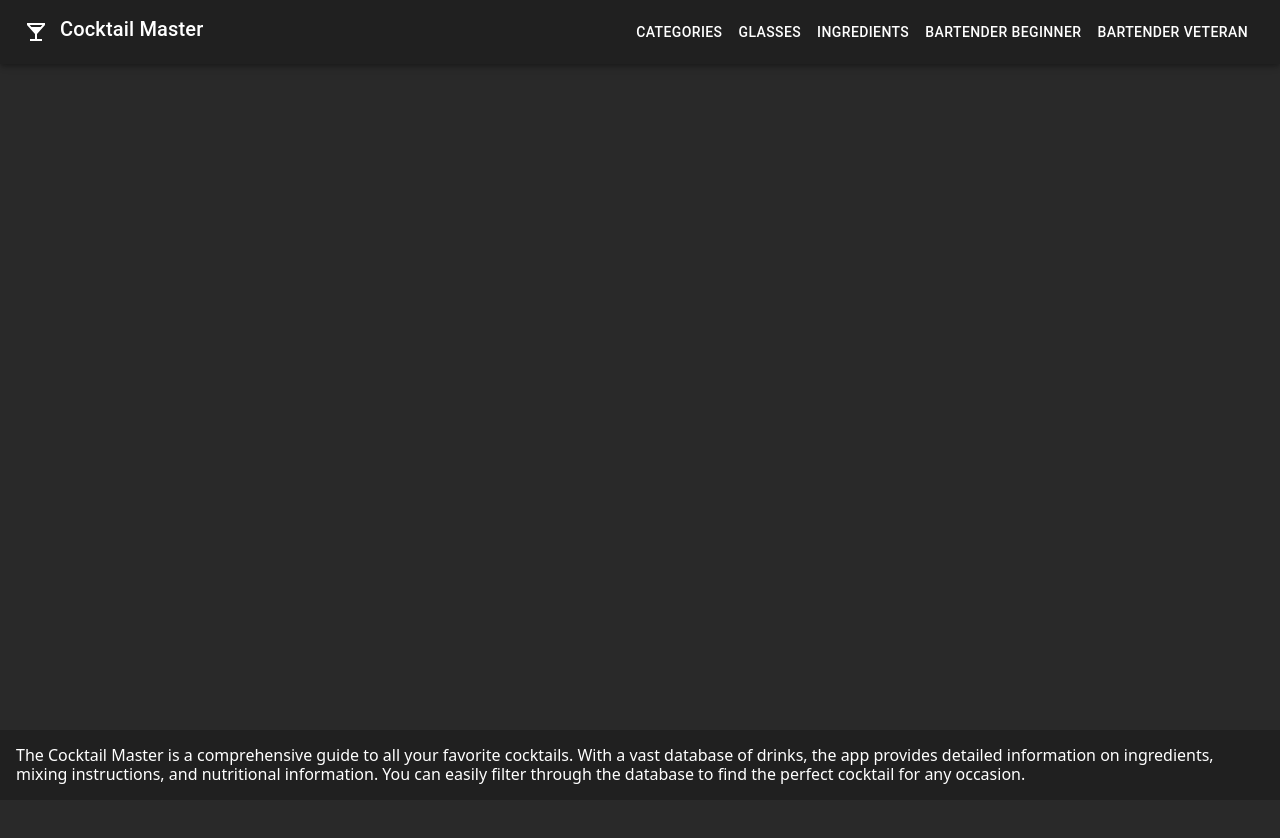
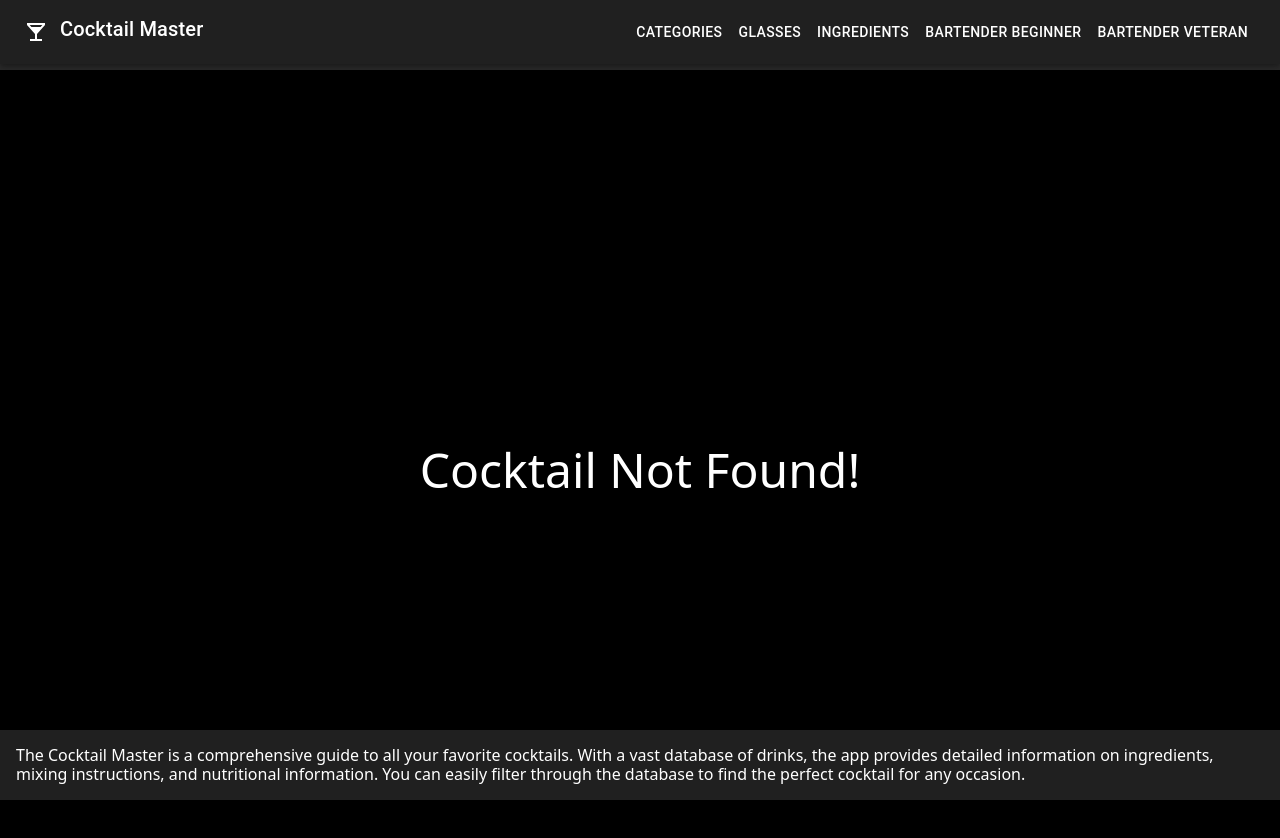
Before and after one commit to jahac00/Praksa_Lilly021-main-master-master-master-master, a React (Create React App) app: page /cocktail-not-found in a window 1280 px wide. Shown: the top 838 px of the page. Before the commit the page ends 800 px from the top, so only its background shows below. Built offline with nearby package versions, Linux system fonts and the light colour scheme.

Commit message:
Update: Navigate

```diff
--- a/src/components/Main.js
+++ b/src/components/Main.js
@@ -1,4 +1,4 @@
-import { Routes, Route } from "react-router-dom";
+import { Routes, Route, Navigate } from "react-router-dom";
 import Home from "../pages/Home";
 import Categories from "../pages/Categories";
 import Glasses from "../pages/Glasses";
@@ -6,6 +6,7 @@ import Ingridients from "../pages/Ingridients";
 import BartenderBeginner from "../pages/BartenderBeginner";
 import BartenderVeteran from "../pages/BartenderVeteran";
 import CocktailDetails from "../pages/CocktailDetails";
+import CocktailNotFound from "../pages/CocktailNotFound";
 
 function Main() {
   return (
@@ -18,6 +19,12 @@ function Main() {
       <Route path="/bartender-beginner" element={<BartenderBeginner />} />
       <Route path="/bartender-veteran" element={<BartenderVeteran />} />
       <Route path="/cocktail/:cocktailId" element={<CocktailDetails />} />
+      <Route path="/cocktail/*" element={<CocktailNotFound />} />
+      <Route
+        path="/cocktail/*"
+        element={<Navigate to="/cocktail-not-found" />}
+      />
+      <Route path="/cocktail-not-found" element={<CocktailNotFound />} />
     </Routes>
   );
 }
--- a/src/pages/CocktailDetails.js
+++ b/src/pages/CocktailDetails.js
@@ -1,5 +1,5 @@
 import { useState, useEffect } from "react";
-import { useParams } from "react-router-dom";
+import { useNavigate, useParams } from "react-router-dom";
 import axios from "axios";
 import VideoPlayer from "../youtube/VideoPlayer";
 import AddToFavoritesButton from "../components/AddToFavoritesButton";
@@ -11,6 +11,7 @@ function CocktailDetails() {
   const [ingredients, setIngredients] = useState([]);
   const [isLoading, setIsLoading] = useState(true);
   const [error, setError] = useState(null);
+  const navigate = useNavigate();
 
   useEffect(() => {
     const fetchCocktail = async () => {
@@ -19,6 +20,10 @@ function CocktailDetails() {
           `https://www.thecocktaildb.com/api/json/v1/1/lookup.php?i=${cocktailId}`
         );
         const [cocktail] = response.data.drinks || [];
+        if (!cocktail) {
+          setError("Cocktail not found");
+          setIsLoading(false);
+        } else {
           const ingredients = Object.entries(cocktail || {})
             .filter(([key, value]) => key.startsWith("strIngredient") && value)
             .map(([key, value], index) => ({
@@ -29,6 +34,7 @@ function CocktailDetails() {
           setCocktail(cocktail);
           setIngredients(ingredients);
           setIsLoading(false);
+        }
       } catch (error) {
         setError(error.message);
         setIsLoading(false);
@@ -41,8 +47,8 @@ function CocktailDetails() {
     return <div>Loading...</div>;
   }
 
-  if (error) {
-    return <div>Error: {error}</div>;
+  if (error && !cocktail) {
+    navigate("/cocktail-not-found");
   }
 
   return (
--- a/src/pages/CocktailNotFound.js
+++ b/src/pages/CocktailNotFound.js
@@ -1,5 +1,19 @@
-function cocktailNotFound() {
-  return <div>Cocktail Not Found!</div>;
+function CocktailNotFound() {
+  return (
+    <div
+      style={{
+        display: "flex",
+        alignItems: "center",
+        justifyContent: "center",
+        height: "100vh",
+        fontSize: "3rem",
+        color: "white",
+        backgroundColor: "black",
+      }}
+    >
+      Cocktail Not Found!
+    </div>
+  );
 }
 
-export default cocktailNotFound;
+export default CocktailNotFound;
```
Lines whose indentation alone changed are shown as unchanged.
